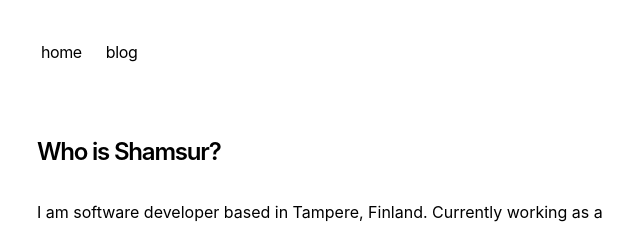
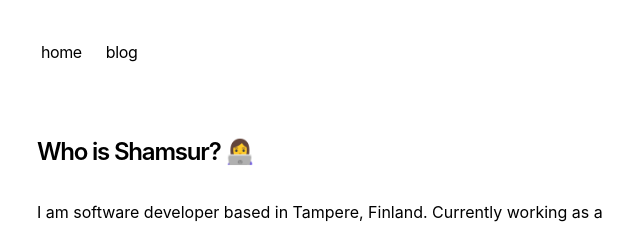
Before and after one commit to shamsch/blog, a Next.js app: page / in a window 1280 px wide. Shown: the top 226 px of the page, without its empty margins (315-955 px from the left). Built offline with nearby package versions, Linux system fonts and the light colour scheme.

Commit message:
added another emoji

```diff
--- a/app/page.tsx
+++ b/app/page.tsx
@@ -4,7 +4,7 @@ export default function Page() {
 	return (
 		<section>
 			<h1 className='mb-8 text-2xl font-semibold tracking-tighter'>
-				Who is Shamsur?
+				Who is Shamsur? 👩‍💻
 			</h1>
 			<p className='mb-4'>
 				{`I am software developer based in Tampere, Finland. Currently working as a software consultant. This
```
